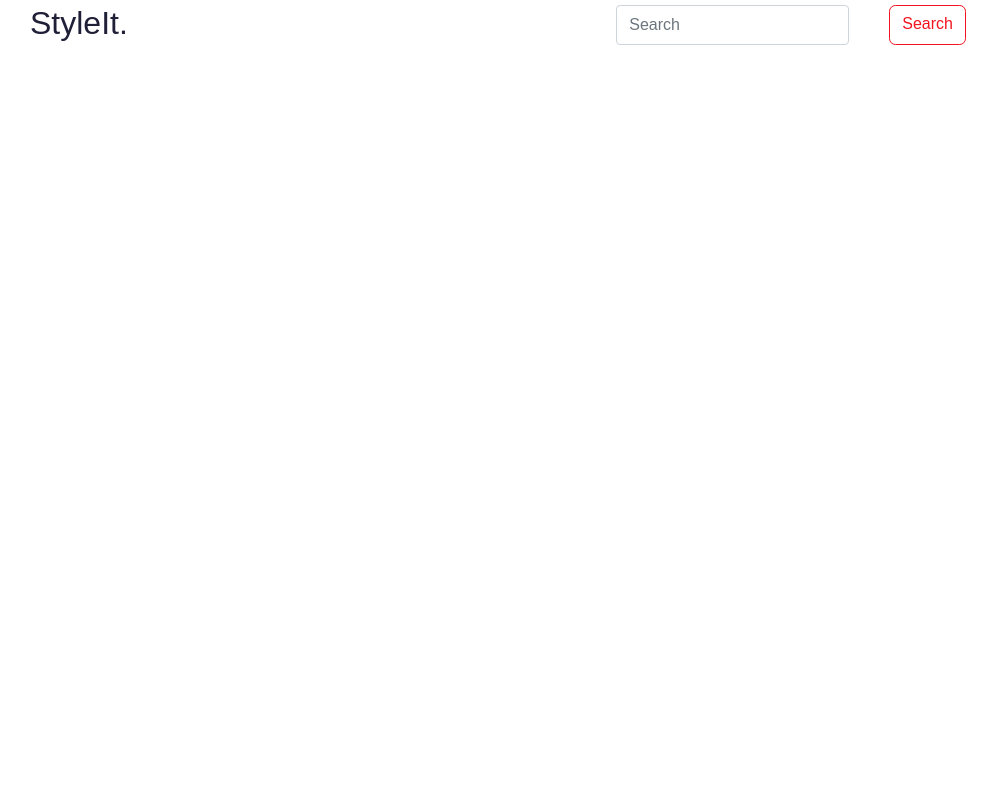
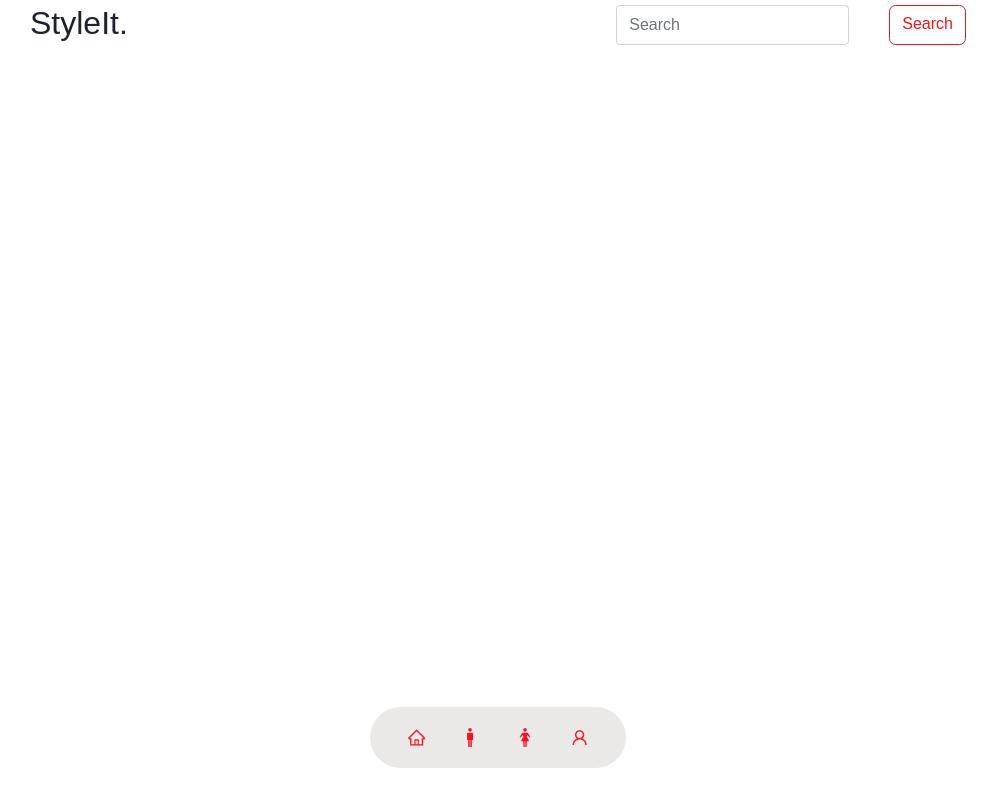
Before and after one commit to Niiischal/React_Clothing, a React (Create React App) app in the folder styleit/: page / in a window 1280 px wide. Shown: the whole page, without its empty margins (142-1139 px from the left). Built offline with nearby package versions, Linux system fonts and the light colour scheme; a web font is replaced by a local one.

Commit message:
adding bottom navbar

```diff
--- a/styleit/package.json
+++ b/styleit/package.json
@@ -8,6 +8,7 @@
     "@testing-library/user-event": "^13.5.0",
     "react": "^18.2.0",
     "react-dom": "^18.2.0",
+    "react-icons": "^4.10.1",
     "react-scripts": "5.0.1",
     "web-vitals": "^2.1.4"
   },
--- a/styleit/src/App.jsx
+++ b/styleit/src/App.jsx
@@ -1,10 +1,12 @@
 import React from 'react'
+import Bottomnav from './components/bottomnav/Bottomnav'
 import Topnav from './components/topnav/Topnav'
 
 const App = () => {
   return (
 <>
 <Topnav/>
+<Bottomnav/>
 </>
   )
 }
--- /dev/null
+++ b/styleit/src/components/bottomnav/Bottomnav.jsx
@@ -0,0 +1,19 @@
+import React from 'react'
+import { AiOutlineHome, AiOutlineUser } from 'react-icons/ai'
+import { ImMan, ImWoman } from 'react-icons/im'
+import './bottomnav.css'
+
+const Bottomnav = () => {
+  return (
+    <div>
+      <nav>
+        <a href=""><AiOutlineHome/></a>
+        <a href=""><ImMan/></a>
+        <a href=""><ImWoman/></a>
+        <a href=""><AiOutlineUser/></a>
+      </nav>
+    </div>
+  )
+}
+
+export default Bottomnav
--- /dev/null
+++ b/styleit/src/components/bottomnav/bottomnav.css
@@ -0,0 +1,31 @@
+nav{
+    width: max-content;
+    display: block;
+    padding: 0.7rem 1.7rem;
+    position: fixed;
+    left: 50%;
+    background: rgba(205, 198, 198, 0.4);
+    transform: translateX(-50%);
+    bottom: 2rem;
+    display: flex;
+    gap: 1rem;
+    border-radius: 3rem;
+    backdrop-filter: blur(15px);
+}
+
+
+nav a{
+    background: transparent;
+    padding: 0.6rem;
+    border-radius: 50%;
+    display: flex;
+    font-size: 1rem;
+    color: var(--color-primary);
+    font-size: 1.2rem;
+}
+
+nav a:hover{
+    background: rgba(60, 59, 59, 0.7);
+    color: var(--color-white);
+
+}
```
Also changed, not shown: 1 other file (tests, documents, lock files or other folders).
